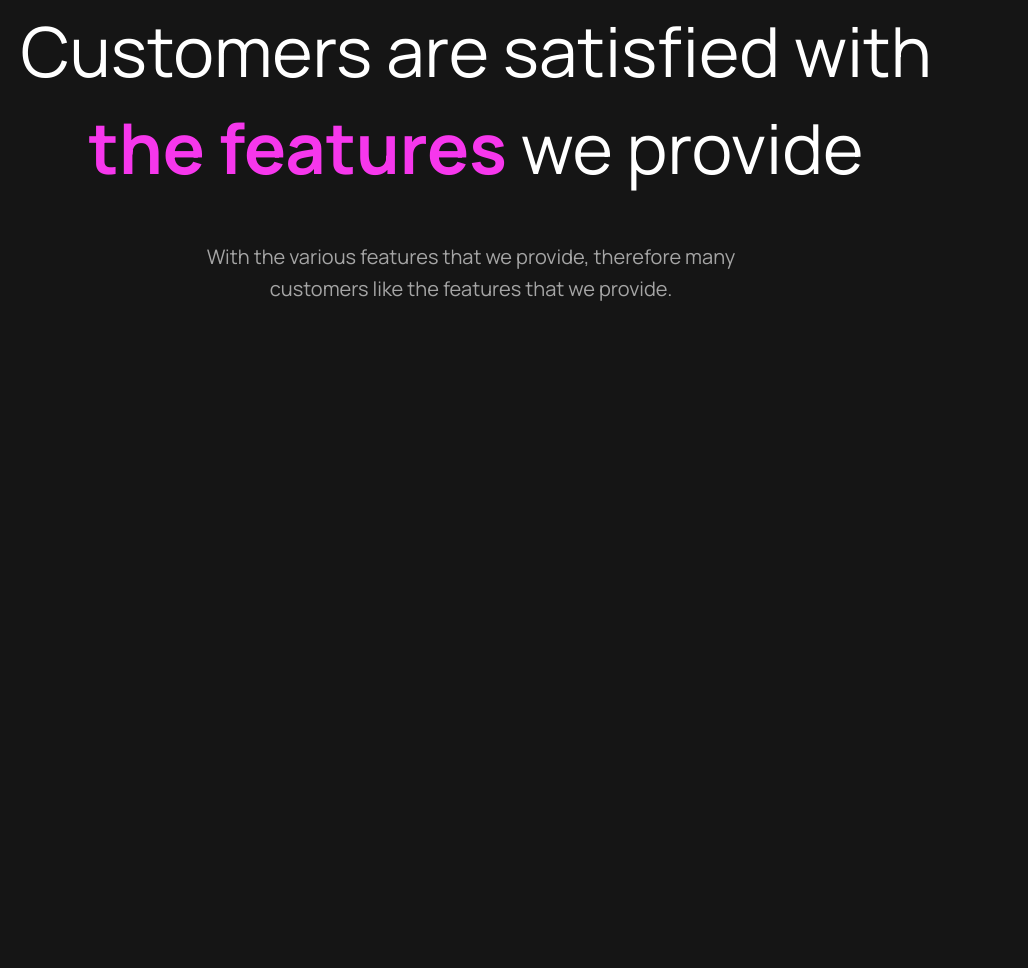
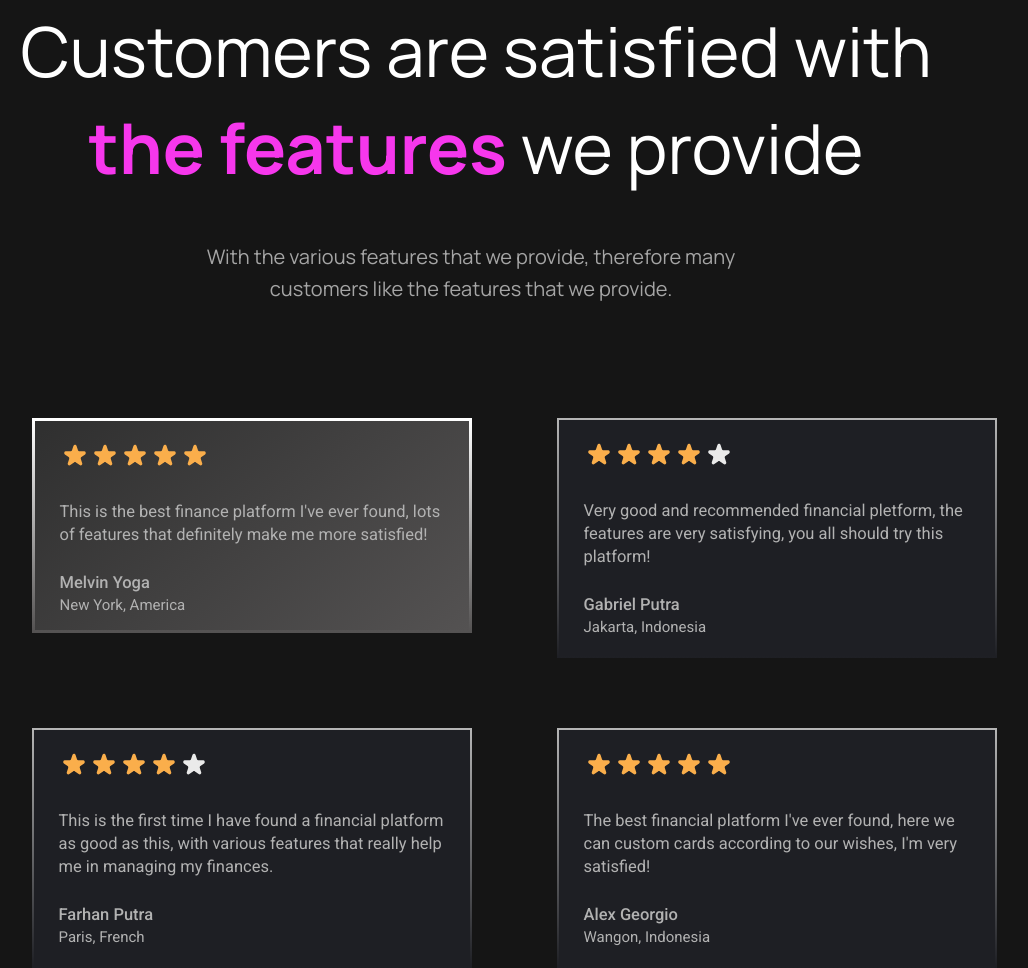
Before and after one commit to vyomPundhir/Credit_Card_Landing_Page, a plain HTML site: page index.html in a window 1280 px wide. Shown: the part 3435-4403 px from the top of the page, without its empty margins (126-1154 px from the left). Before the commit the page ends 3838 px from the top, so only its background shows below. Drawn offline with Linux system fonts and the light colour scheme.

Commit message:
Ratings Section added.

```diff
--- a/index.html
+++ b/index.html
@@ -163,5 +163,58 @@
       <div class="des">With the various features that we provide, therefore many customers like the features that we provide.</div>
     </section>
 
-</body>
-</html>
+    <!-- Ratings section -->
+    <section class="rating">
+      <div class="div1">
+        <div class="rating1">
+          <div class="img">
+            <img src="./Assets/Icons/5stars.svg" alt="5stars">
+          </div>
+          <div class="cmnt">
+            This is the best finance platform I've ever found, lots of features that definitely make me more satisfied!
+          </div>
+          <div class="data">
+            <div>Melvin Yoga</div>
+            <div>New York, America</div>
+          </div>
+        </div>
+        <div class="rating2">
+          <div class="img">
+            <img src="./Assets/Icons/4stars.svg" alt="4stars">
+          </div>
+          <div class="cmnt">
+            Very good and recommended financial pletform, the features are very satisfying, you all should try this platform!
+          </div>
+          <div class="data">
+            <div>Gabriel Putra</div>
+            <div>Jakarta, Indonesia</div>
+          </div>
+        </div>
+      </div>
+      <div class="div2">
+        <div class="rating3">
+          <div class="img">
+            <img src="./Assets/Icons/4stars.svg" alt="4stars">
+          </div>
+          <div class="cmnt">
+            This is the first time I have found a financial platform as good as this, with various features that really help me in managing my finances.
+          </div>
+          <div class="data">
+            <div>Farhan Putra</div>
+            <div>Paris, French</div>
+          </div>
+        </div>
+        <div class="rating4">
+          <div class="img">
+            <img src="./Assets/Icons/5stars.svg" alt="5stars">
+          </div>
+          <div class="cmnt">
+            The best financial platform I've ever found, here we can custom cards according to our wishes, I'm very satisfied!
+          </div>
+          <div class="data">
+            <div>Alex Georgio</div>
+            <div>Wangon, Indonesia</div>
+          </div>
+        </div>
+      </div>
+    </section>
--- a/style.css
+++ b/style.css
@@ -79,12 +79,7 @@ background: transparent;
 /* Simplify section styles */
 
 .get-started{
-/* background:url(./Assets/Photos/backCards.png); */
 height: 790px;
-/* background-position-x: 430px;
-background-position-y: -30px;
-background-size: 800px;
-padding-top: 20px; */
 }
 
 .Big-div{
@@ -92,7 +87,6 @@ margin-left: 62px;
 background: transparent;
 padding-top: 10px;
 position: absolute;
-/* background:url(./Assets/Photos/frontCards.png); */
 }
 
 .simplify{
@@ -394,6 +388,7 @@ background: transparent;
   width: 1000px;
 }
 .card-choice .text .head{
+  color: #151515;
   background: transparent;
   font-size: 72px;
   line-height: 95px;
@@ -454,3 +449,131 @@ background: transparent;
   font-size: 70px;
   font-family: 'Manrope', sans-serif;
 }
+
+/* Ratings section */
+.rating{
+  background-color: #151515;
+}
+.rating1 div img{
+  width: 150px;
+  background: transparent;
+}
+.rating2 div img{
+  width: 150px;
+  background: transparent;
+}
+.rating3 div img{
+  width: 150px;
+  background: transparent;
+}
+.rating4 div img{
+  width: 150px;
+  background: transparent;
+}
+.rating1{
+  margin-top: 15px;
+  width:440px;
+  height: 215px;
+  color: #b2b2b2;
+  font-size: 16.5px;
+  font-weight: 400;
+  background: transparent;
+  background: linear-gradient(-40deg, #545252, #2f2f2f);
+  border: 3px solid;
+  border-image-slice: 1;
+  border-image-source: linear-gradient(to top, #545252, #ffffff);
+}
+.rating2{
+  margin-top: 15px;
+  color: #b2b2b2;
+  width:440px;
+  font-weight: 400;
+  height: 240px;
+  font-size: 16.5px;
+  background: transparent;
+  border: 2px solid;
+  border-image-slice: 1;
+  border-image-source: linear-gradient(to top, #1E1F24, #b5b5b5);
+  background: #1E1F24;
+}
+.rating3{
+  width:440px;
+  height: 240px;
+  color: #b2b2b2;
+  font-size: 16.5px;
+  font-weight: 400;
+  background: transparent;
+  border: 2px solid;
+  border-image-slice: 1;
+  border-image-source: linear-gradient(to top, #1E1F24, #b5b5b5);
+  background: #1E1F24;
+}
+.rating4{
+  width:440px;
+  height: 240px;
+  color: #b2b2b2;
+  font-size: 16.5px;
+  font-weight: 400;
+  background: transparent;
+  border: 2px solid;
+  border-image-slice: 1;
+  border-image-source: linear-gradient(to top, #1E1F24, #b5b5b5);
+  background: #1E1F24;
+}
+.rating1 .img{
+  background: transparent;
+  margin-left: 25px;
+  margin-top: 20px;
+}
+.rating2 .img{
+  background: transparent;
+  margin-left: 25px;
+  margin-top: 20px;
+}
+
+.rating3 .img{
+  background: transparent;
+  margin-left: 25px;
+  margin-top: 20px;
+}
+.rating4 .img{
+  background: transparent;
+  margin-left: 25px;
+  margin-top: 20px;
+}
+.rating .div1{
+  background: transparent;
+  display: flex;
+  flex-direction: row;
+  justify-content: center;
+  gap: 85px;
+}
+.rating .div2{
+  margin-top: 70px;
+  background: transparent;
+  display: flex;
+  flex-direction: row;
+  justify-content: center;
+  gap: 85px;
+}
+.cmnt, .data{
+  background: transparent;
+  margin-left: 25px;
+  margin-right: 25px;
+  line-height: 23px;
+}
+.data :first-child{
+  background: transparent;
+  font-weight: 500;
+}
+.data :last-child{
+  background: transparent;
+  font-size: 15px;
+  font-weight: 400;
+}
+.cmnt{
+  margin-top: 25px;
+}
+.data{
+  margin-top: 25px;
+}
```
